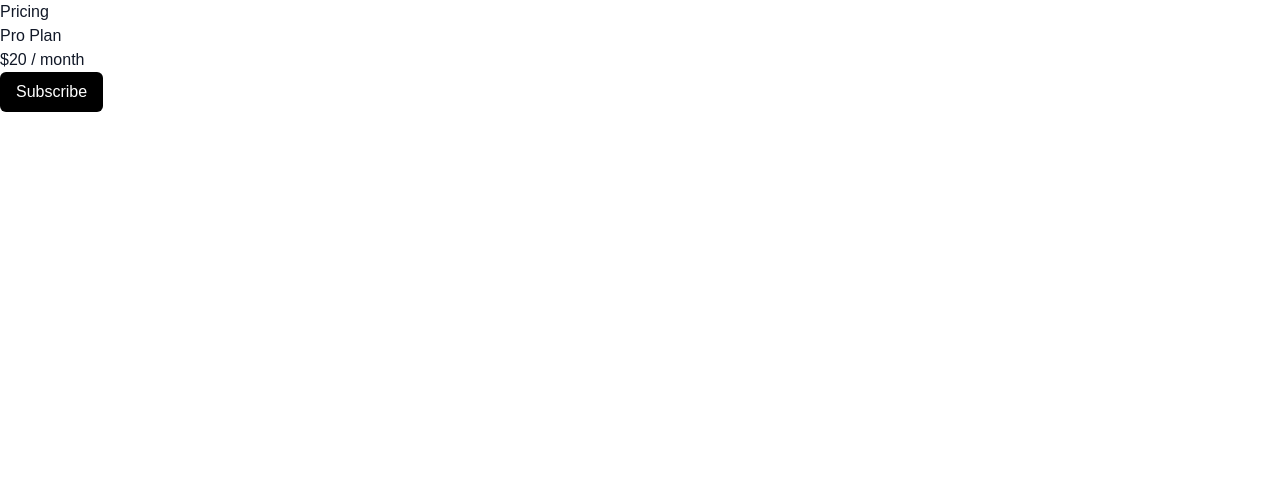
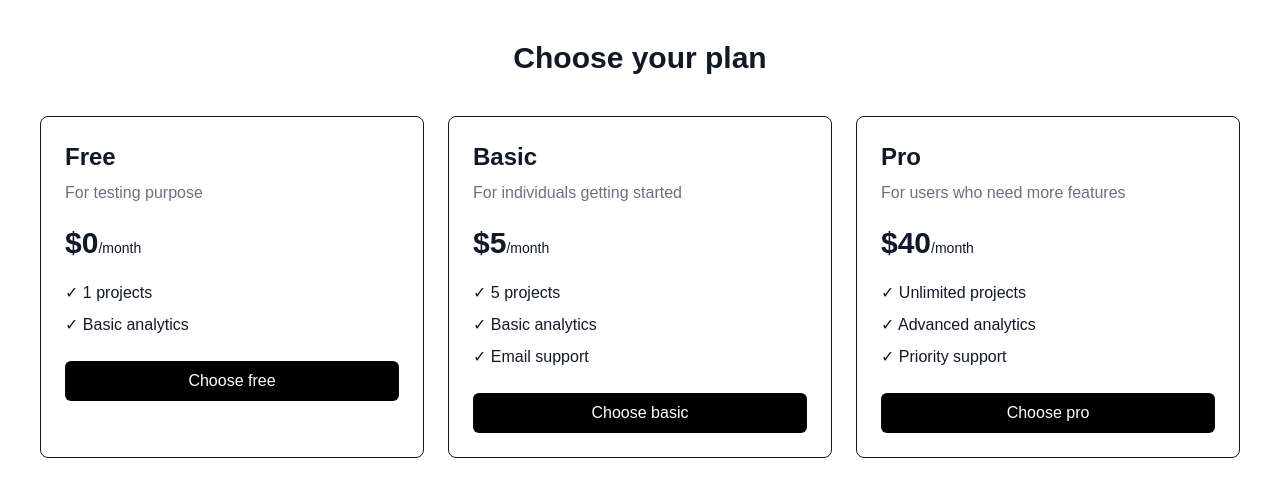
Before and after one commit to Payal-balotra/devtools, a Next.js app: page /pricing in a window 1280 px wide. Shown: the top 496 px of the page. Built offline with nearby package versions, Linux system fonts and the light colour scheme; no server answers.

Commit message:
nee plan added

```diff
--- a/src/app/dashboard/page.tsx
+++ b/src/app/dashboard/page.tsx
@@ -9,6 +9,7 @@ import { serverApi } from "@/src/lib/server.api";
 import LogoutButton from "@/src/components/LogoutButton";
 import CheckoutButton from "@/src/components/stripe/CheckoutButton";
 import ManageBillingButton from "@/src/components/stripe/ManageBillingButton";
+import PricingPage from "../pricing/page";
 
 export default async function Dashboard() {
   const [
@@ -27,8 +28,7 @@ export default async function Dashboard() {
 
   const user = userResponse.user;
 
-  const projects =
-    projectsResponse.projects;
+  const projects = projectsResponse.projects;
 
   const subscription =
     subscriptionResponse.subscription;
@@ -96,16 +96,18 @@ export default async function Dashboard() {
 
           </div>
         ) : (
-          <div className="mt-4">
+          <div className="mt-6">
+            <div>
+              <h3 className="text-lg font-semibold text-gray-900">
+                Choose your plan
+              </h3>
 
-            <p className="text-gray-500">
+              <p className="mt-1 text-sm text-gray-500">
                 Upgrade to Pro to unlock more features.
               </p>
-
-            <div className="mt-4">
-              <CheckoutButton />
             </div>
 
+            <PricingPage />
           </div>
         )}
 
@@ -114,41 +116,75 @@ export default async function Dashboard() {
 
       {/* Projects Header */}
 
+      {/* Projects Header */}
+
       <div className="mt-10 flex items-center justify-between">
-
+        <div>
           <h2 className="text-xl font-semibold">
             Your Projects
           </h2>
 
+          <p className="mt-1 text-sm text-gray-500">
+            Manage and view your projects
+          </p>
+        </div>
+
         <Link
           href="/dashboard/projects/create"
-          className="rounded-md bg-black px-4 py-2 text-white"
+          className="rounded-md bg-black px-4 py-2 text-sm font-medium text-white hover:bg-gray-800"
         >
-          Create Project
+          + Create Project
         </Link>
-
       </div>
 
 
       {/* Projects */}
 
-      <div className="mt-5 grid gap-4">
+      <div className="mt-6 grid gap-5 sm:grid-cols-2 lg:grid-cols-3">
 
         {projects.map((project: any) => (
           <Link
             key={project.id}
             href={`/dashboard/projects/${project.id}`}
-            className="rounded-lg border p-5 hover:bg-gray-50"
+            className="group rounded-xl border border-gray-200 bg-white p-6 shadow-sm transition hover:-translate-y-1 hover:border-gray-300 hover:shadow-md"
           >
+            {/* Project Header */}
 
-            <h3 className="font-semibold">
+            <div className="flex items-start justify-between">
+              <div className="flex h-10 w-10 items-center justify-center rounded-lg bg-gray-100 font-semibold text-gray-700">
+                {project.name?.charAt(0).toUpperCase()}
+              </div>
+
+              <span className="text-sm text-gray-400">
+                #{project.id}
+              </span>
+            </div>
+
+
+            {/* Project Info */}
+
+            <div className="mt-5">
+              <h3 className="text-lg font-semibold text-gray-900 group-hover:text-black">
                 {project.name}
               </h3>
 
-            <p className="text-gray-500">
-              {project.description}
+              <p className="mt-2 line-clamp-2 text-sm text-gray-500">
+                {project.description || "No description provided."}
               </p>
+            </div>
 
+
+            {/* Footer */}
+
+            <div className="mt-6 flex items-center justify-between border-t pt-4">
+              <span className="text-xs text-gray-400">
+                Project
+              </span>
+
+              <span className="text-sm font-medium text-gray-700 group-hover:underline">
+                Open project →
+              </span>
+            </div>
           </Link>
         ))}
 
--- a/src/app/dashboard/projects/create/page.tsx
+++ b/src/app/dashboard/projects/create/page.tsx
@@ -1,5 +1,4 @@
 import CreateProjectForm from "@/src/components/CreateProjectForm";
-import CreateProjectButton from "@/src/components/CreateProjectForm";
 
 export default function CreateProject() {
   return (
--- a/src/app/pricing/page.tsx
+++ b/src/app/pricing/page.tsx
@@ -1,17 +1,84 @@
-import CheckoutButton from "@/components/stripe/CheckoutButton";
+// app/pricing/page.tsx
+
+import CheckoutButton from "@/src/components/stripe/CheckoutButton";
+
+const plans = [
+     {
+    id: "free",
+    name: "Free",
+    price: "$0",
+    description: "For testing purpose",
+    features: [
+      "1 projects",
+      "Basic analytics",
+    ],
+  },
+  {
+    id: "basic",
+    name: "Basic",
+    price: "$5",
+    description: "For individuals getting started",
+    features: [
+      "5 projects",
+      "Basic analytics",
+      "Email support",
+    ],
+  },
+  {
+    id: "pro",
+    name: "Pro",
+    price: "$40",
+    description: "For users who need more features",
+    features: [
+      "Unlimited projects",
+      "Advanced analytics",
+      "Priority support",
+    ],
+  },
+];
 
 export default function PricingPage() {
   return (
-    <main>
-      <h1>Pricing</h1>
+    <div className="min-h-screen p-10">
+      <h1 className="text-3xl font-bold text-center">
+        Choose your plan
+      </h1>
 
-      <div>
-        <h2>Pro Plan</h2>
+      <div className="mt-10 grid gap-6 md:grid-cols-3">
+        {plans.map((plan) => (
+          <div
+            key={plan.id}
+            className="rounded-lg border p-6"
+          >
+            <h2 className="text-2xl font-semibold">
+              {plan.name}
+            </h2>
 
-        <p>$20 / month</p>
+            <p className="mt-2 text-gray-500">
+              {plan.description}
+            </p>
 
-        <CheckoutButton />
+            <p className="mt-5 text-3xl font-bold">
+              {plan.price}
+              <span className="text-sm font-normal">
+                /month
+              </span>
+            </p>
+
+            <ul className="mt-5 space-y-2">
+              {plan.features.map((feature) => (
+                <li key={feature}>
+                  ✓ {feature}
+                </li>
+              ))}
+            </ul>
+
+            <div className="mt-6">
+              <CheckoutButton plan={plan.id} />
+            </div>
+          </div>
+        ))}
       </div>
-    </main>
+    </div>
   );
 }
--- a/src/components/DeleteProjectButton.tsx
+++ b/src/components/DeleteProjectButton.tsx
@@ -14,13 +14,9 @@ const DeleteProjectButton = ({ projectId }: { projectId: number }) => {
     );
 
     if (!confirmed) return;
-
  try {
     await axiosClient.delete(
-        PROJECT_ENDPOINTS.DELETE_PROJECT.replace(
-          ":id",
-          projectId.toString()
-        )
+      PROJECT_ENDPOINTS.DELETE_PROJECT(projectId.toString())
     );
 
     router.push("/dashboard");
--- a/src/components/stripe/CancelSubscriptionButton.tsx
+++ /dev/null
@@ -1,34 +0,0 @@
-"use client";
-
-import { useState } from "react";
-import {cancelSubscription  } from "@/src/lib/api/subscription";
-
-
-
-
-export default function CancelSubscriptionButton() {
-  const [loading, setLoading] = useState(false);
-
-  const handleCancel = async () => {
-    try {
-      setLoading(true);
-
-      await cancelSubscription();
-
-      alert("Subscription cancelled");
-    } catch (error) {
-      console.error("Cancel subscription error:", error);
-    } finally {
-      setLoading(false);
-    }
-  };
-
-  return (
-    <button
-      onClick={handleCancel}
-      disabled={loading}
-    >
-      {loading ? "Cancelling..." : "Cancel Subscription"}
-    </button>
-  );
-}
--- a/src/components/stripe/CheckoutButton.jsx
+++ b/src/components/stripe/CheckoutButton.jsx
@@ -3,14 +3,14 @@
 import { useState } from "react";
 import { createCheckoutSession } from "@/src/lib/api/subscription";
 
-export default function CheckoutButton() {
+export default function CheckoutButton({ plan }) {
   const [loading, setLoading] = useState(false);
 
   const handleCheckout = async () => {
     try {
       setLoading(true);
 
-      const data = await createCheckoutSession();
+      const data = await createCheckoutSession(plan);
 
       if (!data.url) {
         throw new Error("Checkout URL not received");
@@ -28,9 +28,9 @@ export default function CheckoutButton() {
     <button
       onClick={handleCheckout}
       disabled={loading}
-      className="rounded-md bg-black px-4 py-2 text-white"
+      className="w-full rounded-md bg-black px-4 py-2 text-white"
     >
-      {loading ? "Redirecting..." : "Subscribe"}
+      {loading ? "Redirecting..." : `Choose ${plan}`}
     </button>
   );
 }
--- a/src/lib/api/subscription.ts
+++ b/src/lib/api/subscription.ts
@@ -9,9 +9,9 @@ export const getSubscription = async () => {
   return response.data;
 };
 
-export const createCheckoutSession = async () => {
+export const createCheckoutSession = async (  plan: "basic" | "pro") => {
   const response = await axiosClient.post(
-    SUBSCRIPTION_ENDPOINTS.CREATE_CHECKOUT_SESSION
+    SUBSCRIPTION_ENDPOINTS.CREATE_CHECKOUT_SESSION, { plan }
   );
 
   return response.data;
--- a/src/proxy.ts
+++ b/src/proxy.ts
@@ -1,6 +1,10 @@
 import { NextRequest, NextResponse } from "next/server";
 
-export function proxy(request: NextRequest) {
+const BACKEND_URL =
+  process.env.NEXT_PUBLIC_BACKEND_URL ||
+  "http://localhost:5000/api";
+
+export async function proxy(request: NextRequest) {
   const path = request.nextUrl.pathname;
 
   const accessToken = request.cookies.get("accessToken");
@@ -12,16 +16,57 @@ export function proxy(request: NextRequest) {
     hasRefreshToken: !!refreshToken,
   });
 
-  if (
-    path === "/dashboard" &&
-    !accessToken &&
-    !refreshToken
-  ) {
-    return NextResponse.redirect(
-      new URL("/login", request.url)
-    );
+  // Protected routes
+  if (path.startsWith("/dashboard")) {
+    // No tokens at all → login
+    if (!accessToken && !refreshToken) {
+      return NextResponse.redirect(
+        new URL("/login", request.url)
+      );
+    }
+
+    // Refresh token exists but access token is missing
+    if (!accessToken && refreshToken) {
+      try {
+        const response = await fetch(
+          `${BACKEND_URL}/auth/renew-token`,
+          {
+            method: "POST",
+            headers: {
+              Cookie: `refreshToken=${refreshToken.value}`,
+            },
+          }
+        );
+
+        if (!response.ok) {
+          return NextResponse.redirect(
+            new URL("/login", request.url)
+          );
+        }
+
+        const setCookie = response.headers.get("set-cookie");
+
+        const nextResponse = NextResponse.next();
+
+        if (setCookie) {
+          nextResponse.headers.append(
+            "set-cookie",
+            setCookie
+          );
+        }
+
+        return nextResponse;
+      } catch (error) {
+        console.error("Token refresh failed:", error);
+
+        return NextResponse.redirect(
+          new URL("/login", request.url)
+        );
+      }
+    }
   }
 
+  // Already authenticated → don't allow login/signup
   if (
     (path === "/login" || path === "/signup") &&
     accessToken
```
Lines whose indentation alone changed are shown as unchanged.
